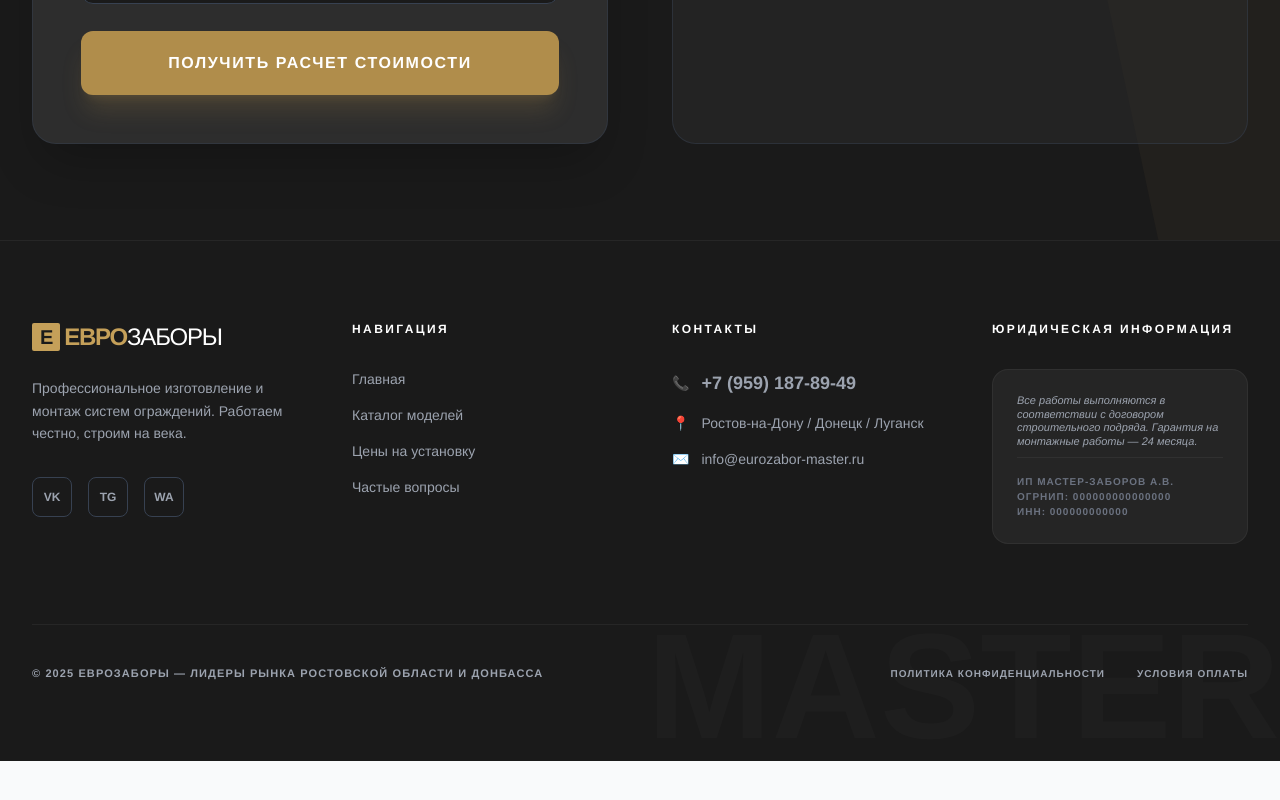
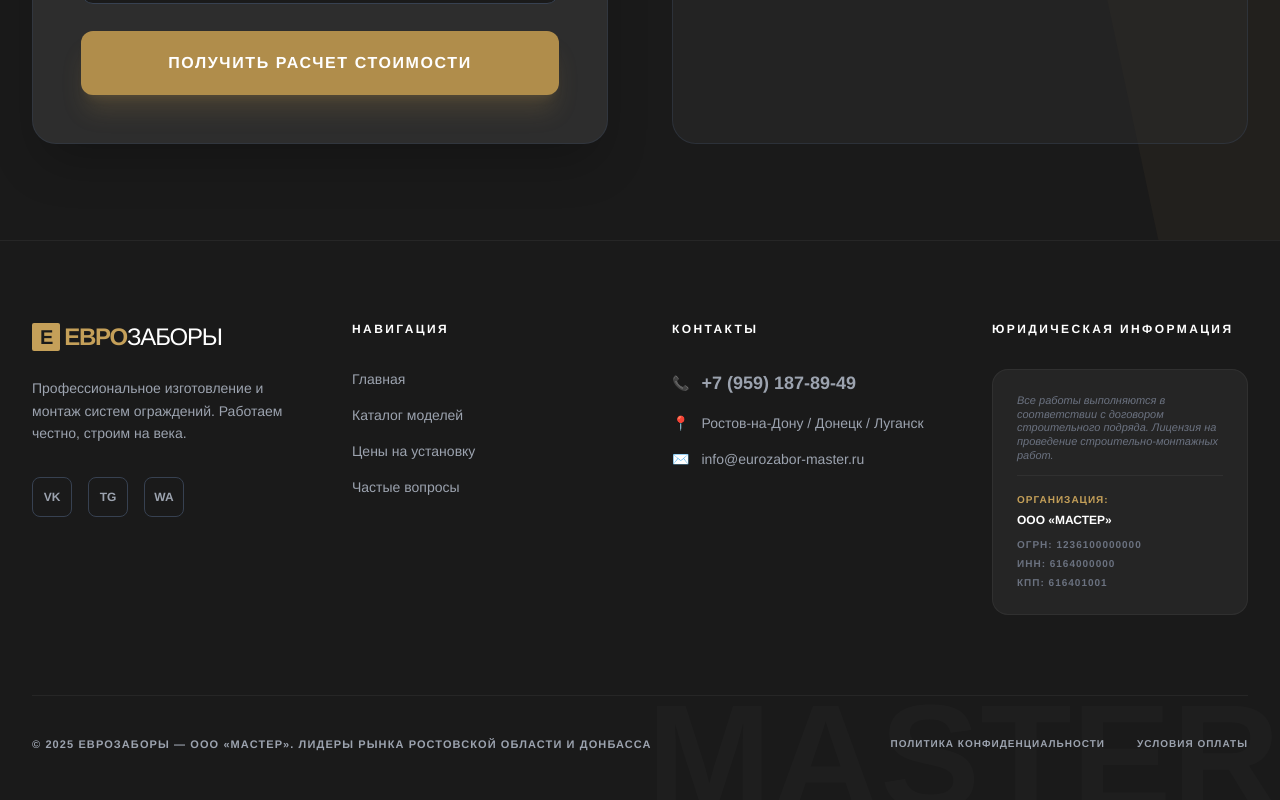
Before and after one commit to ksasha79/KovkaMaster, a React (Vite) app: page / in a window 1280 px wide. Shown: the part 8406-9206 px from the top of the page. Before the commit the page ends 9167 px from the top, so only its background shows below. Built offline with nearby package versions, Linux system fonts and the light colour scheme.

Commit message:
Update Footer.tsx

```diff
--- a/components/Footer.tsx
+++ b/components/Footer.tsx
@@ -59,15 +59,19 @@ const Footer: React.FC = () => {
 
           <div>
             <h3 className="text-white text-xs font-black uppercase tracking-[0.2em] mb-8">Юридическая информация</h3>
-            <div className="bg-white/5 p-6 rounded-2xl border border-white/5 space-y-2">
-              <p className="text-[11px] leading-tight italic">
+            <div className="bg-white/5 p-6 rounded-2xl border border-white/5 space-y-3">
+              <p className="text-[11px] leading-tight italic text-gray-500">
                 Все работы выполняются в соответствии с договором строительного подряда.
-                Гарантия на монтажные работы — 24 месяца.
+                Лицензия на проведение строительно-монтажных работ.
               </p>
-              <div className="pt-4 mt-4 border-t border-white/5 text-[10px] text-gray-500 uppercase tracking-widest font-bold">
-                ИП Мастер-Заборов А.В.<br/>
-                ОГРНИП: 000000000000000<br/>
-                ИНН: 000000000000
+              <div className="pt-4 mt-4 border-t border-white/5">
+                <div className="text-gold-500 text-[10px] uppercase tracking-widest font-black mb-1">Организация:</div>
+                <div className="text-white text-[12px] font-bold uppercase mb-2">ООО «МАСТЕР»</div>
+                <div className="grid grid-cols-1 gap-1 text-[10px] text-gray-500 uppercase tracking-widest font-bold">
+                  <span>ОГРН: 1236100000000</span>
+                  <span>ИНН: 6164000000</span>
+                  <span>КПП: 616401001</span>
+                </div>
               </div>
             </div>
           </div>
@@ -76,7 +80,7 @@ const Footer: React.FC = () => {
 
         <div className="border-t border-white/5 pt-10 flex flex-col md:flex-row justify-between items-center gap-6">
           <p className="text-[11px] uppercase tracking-widest font-bold">
-            © {new Date().getFullYear()} ЕвроЗаборы — Лидеры рынка Ростовской области и Донбасса
+            © {new Date().getFullYear()} ЕвроЗаборы — ООО «Мастер». Лидеры рынка Ростовской области и Донбасса
           </p>
           <div className="flex gap-8 text-[10px] font-black uppercase tracking-widest">
             <a href="#" className="hover:text-gold-500 transition-colors">Политика конфиденциальности</a>
```
